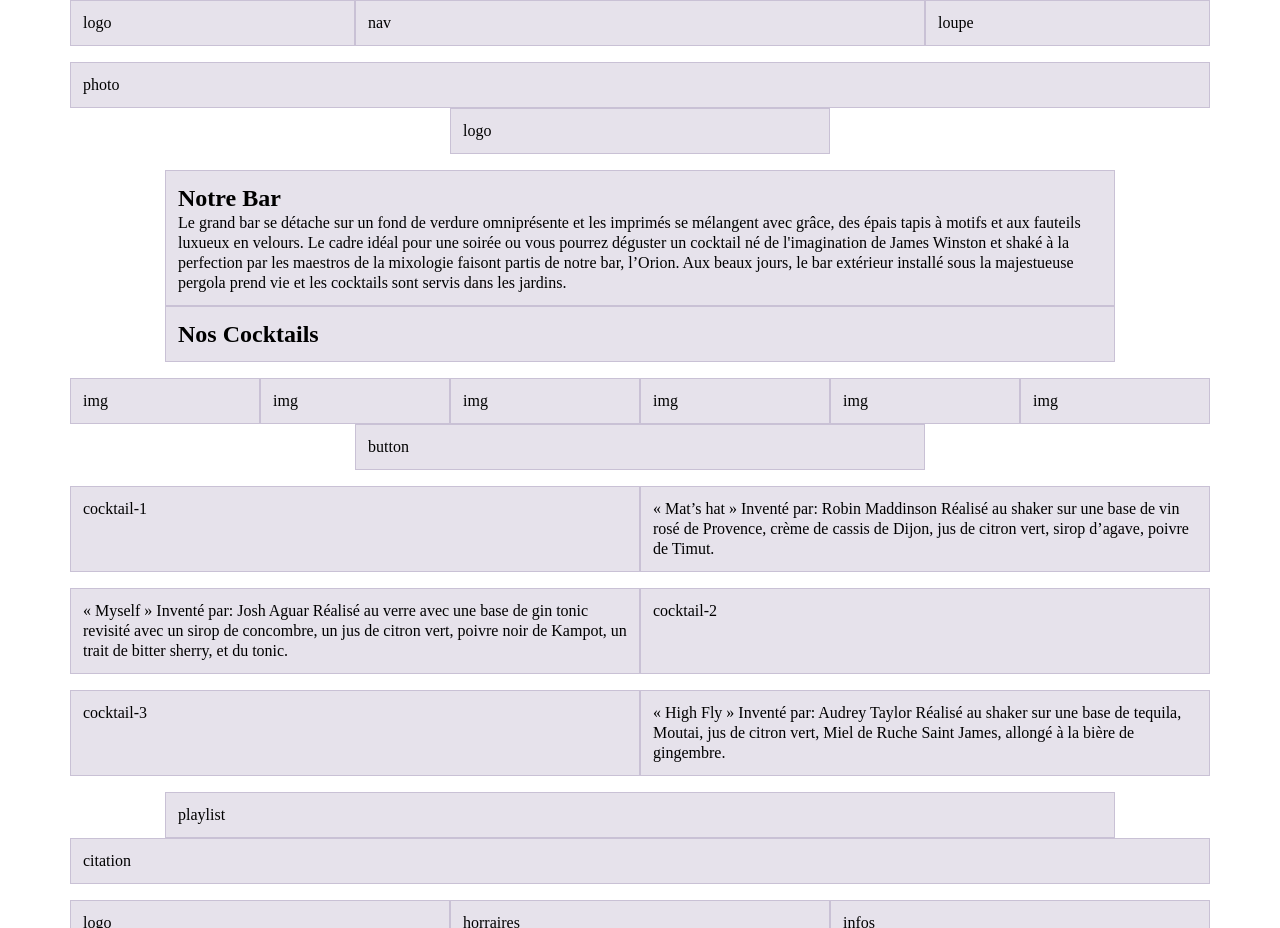
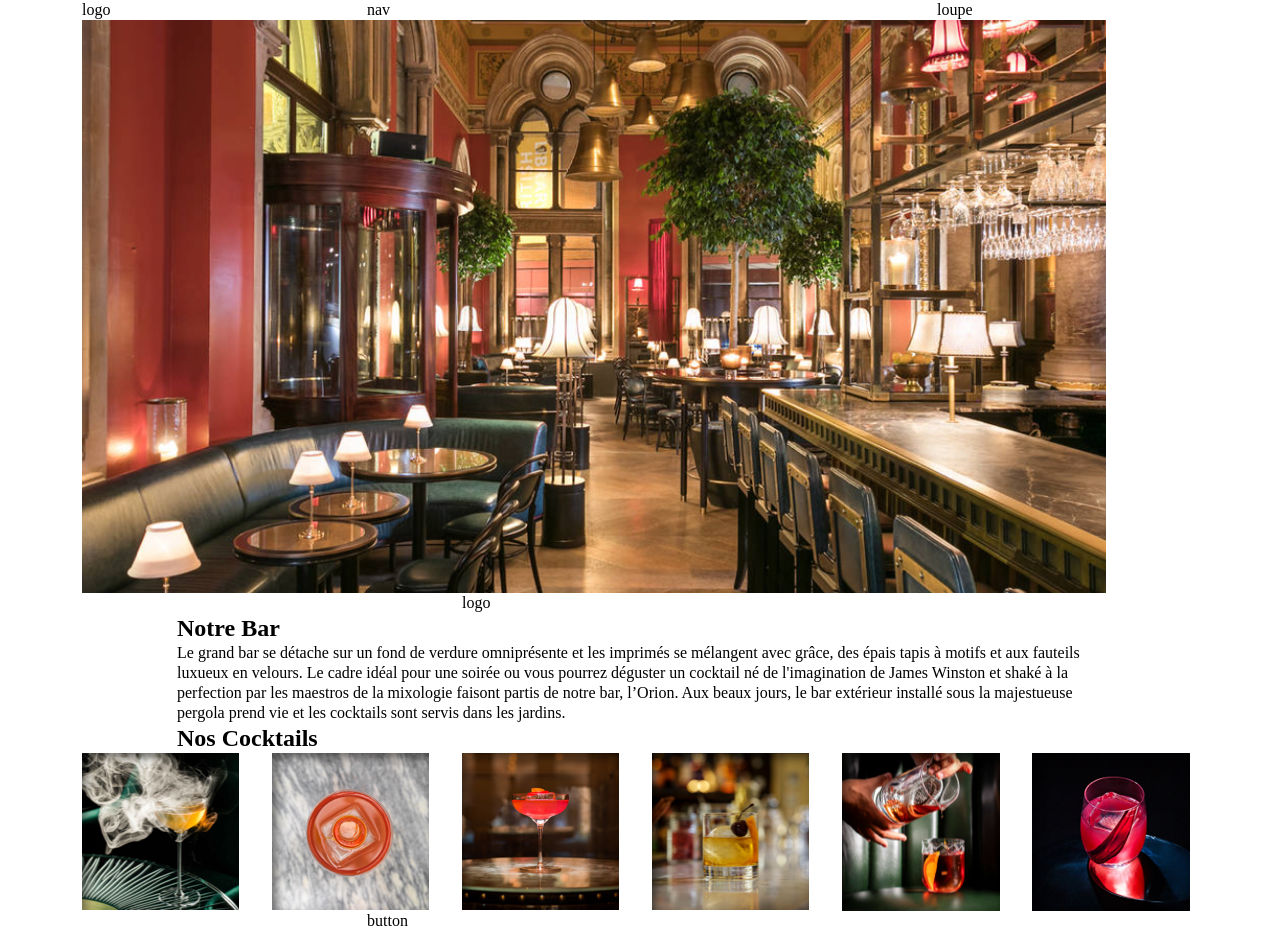
Before and after one commit to mariareisfrancisco/Orion-bar, a website built with Parcel: page src/index.html in a window 1280 px wide. Shown: the top 928 px of the page. Built offline with nearby package versions, Linux system fonts and the light colour scheme.

Commit message:
insertion des images

```diff
--- a/src/index.html
+++ b/src/index.html
@@ -14,7 +14,9 @@
         <div class="col-12 col-md-3">loupe</div>
       </div>
       <div class="row">
-        <div class="col-12">photo</div>
+        <div class="col-12">
+          <img src="img/bg-1.jpg" alt="photo du bar" />
+        </div>
         <div class="col-12 col-lg-4 offset-lg-4">logo</div>
       </div>
       <div class="row">
@@ -36,16 +38,30 @@
         </div>
       </div>
       <div class="row">
-        <div class="col-6 col-lg-2">img</div>
-        <div class="col-6 col-lg-2">img</div>
-        <div class="col-6 col-lg-2">img</div>
-        <div class="col-6 col-lg-2">img</div>
-        <div class="col-6 col-lg-2">img</div>
-        <div class="col-6 col-lg-2">img</div>
+        <div class="col-6 col-lg-2">
+          <img src="img/cocktail-fume.jpg" alt="cocktail" />
+        </div>
+        <div class="col-6 col-lg-2">
+          <img src="img/cocktail_orange-cube.jpg" alt="cocktail" />
+        </div>
+        <div class="col-6 col-lg-2">
+          <img src="img/cocktail-rose.jpg" alt="cocktail" />
+        </div>
+        <div class="col-6 col-lg-2">
+          <img src="img/cocktail-jaune.jpg" alt="cocktail" />
+        </div>
+        <div class="col-6 col-lg-2">
+          <img src="img/cocktail-orange.jpg" alt="cocktail" />
+        </div>
+        <div class="col-6 col-lg-2">
+          <img src="img/cocktail-rouge.jpg" alt="cocktail" />
+        </div>
         <div class="col-12 col-md-6 offset-md-3">button</div>
       </div>
       <div class="row">
-        <div class="col-12 col-md-6">cocktail-1</div>
+        <div class="col-12 col-md-6">
+          <img src="img/cocktail_Mat's-hat.jpg" alt="cocktail-signature" />
+        </div>
         <div class="col-12 col-md-6">
           <p>
             « Mat’s hat » Inventé par: Robin Maddinson Réalisé au shaker sur une
@@ -55,7 +71,9 @@
         </div>
       </div>
       <div class="row">
-        <div class="col-12 col-md-6 order-md-2">cocktail-2</div>
+        <div class="col-12 col-md-6 order-md-2">
+          <img src="img/cocktail_myself.jpg" alt="cocktail-signature" />
+        </div>
         <div class="col-12 col-md-6 order-1">
           <p>
             « Myself » Inventé par: Josh Aguar Réalisé au verre avec une base de
@@ -65,7 +83,9 @@
         </div>
       </div>
       <div class="row">
-        <div class="col-12 col-md-6">cocktail-3</div>
+        <div class="col-12 col-md-6">
+          <img src="img/cocktail_high-fly.jpg" alt="cocktail-signature" />
+        </div>
         <div class="col-12 col-md-6">
           <p>
             « High Fly » Inventé par: Audrey Taylor Réalisé au shaker sur une
--- a/src/scss/main.scss
+++ b/src/scss/main.scss
@@ -40,18 +40,6 @@ video {
   vertical-align: middle;
 }
 
-.row + .row {
-  margin-top: 16px;
-}
-
-.row > .col,
-.row > [class^="col-"] {
-  padding-top: 12px;
-  padding-bottom: 12px;
-  background-color: rgba(86, 61, 124, 0.15);
-  border: 1px solid rgba(86, 61, 124, 0.2);
-}
-
 /* ====================================
 // base rules
 // ==================================== */
```
Also changed, not shown: src/img/bg-1.jpg (added), src/img/bg-2.jpg (added), src/img/bg-3.jpg (added), src/img/cocktail-fume.jpg (added), src/img/cocktail-jaune.jpg (added), src/img/cocktail-orange.jpg (added), src/img/cocktail-rose.jpg (added), src/img/cocktail-rouge.jpg (added), src/img/cocktail_Mat's-hat.jpg (added), src/img/cocktail_high-fly.jpg (added), src/img/cocktail_myself.jpg (added), src/img/cocktail_orange-cube.jpg (added), 3 other files.
